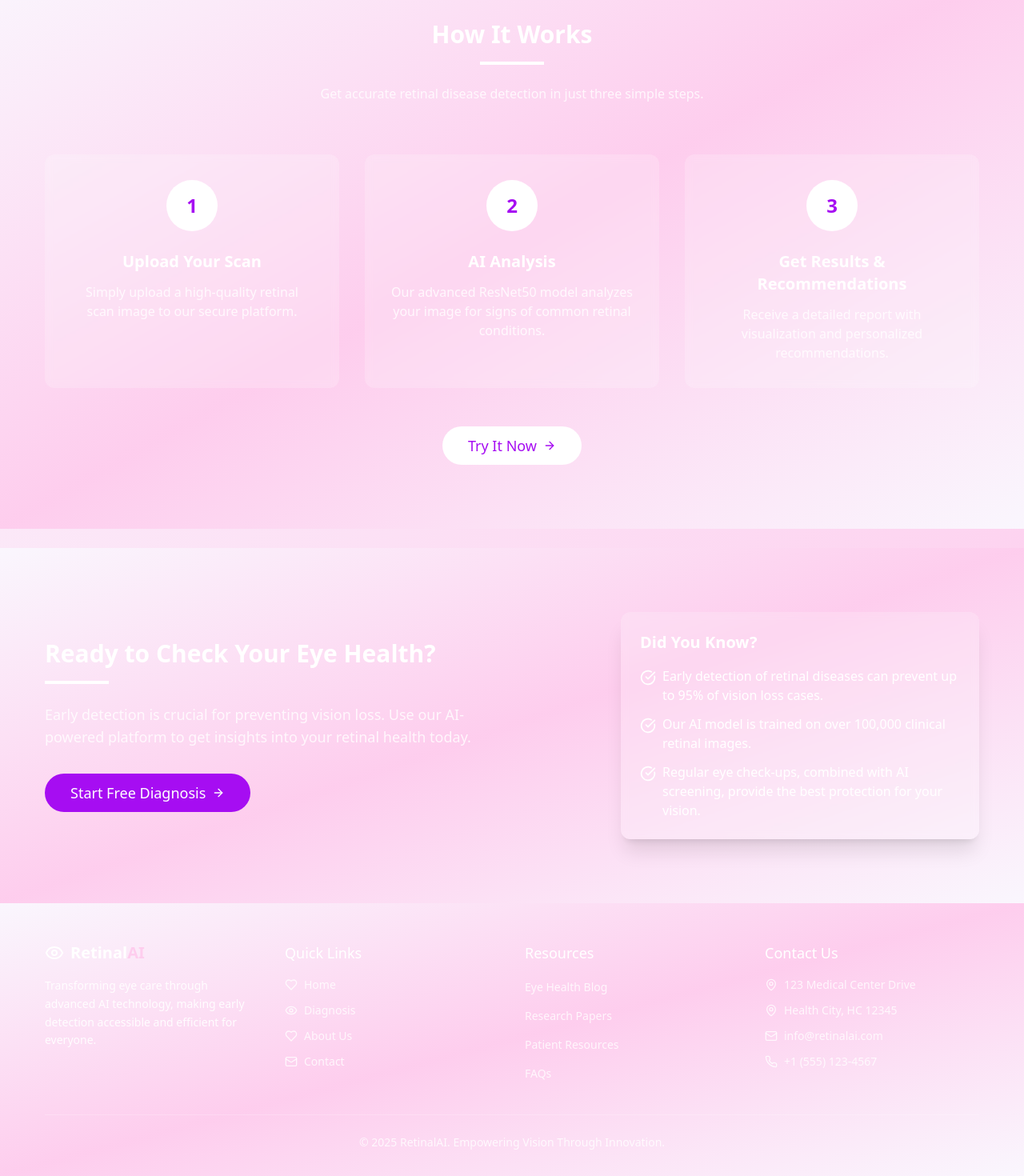
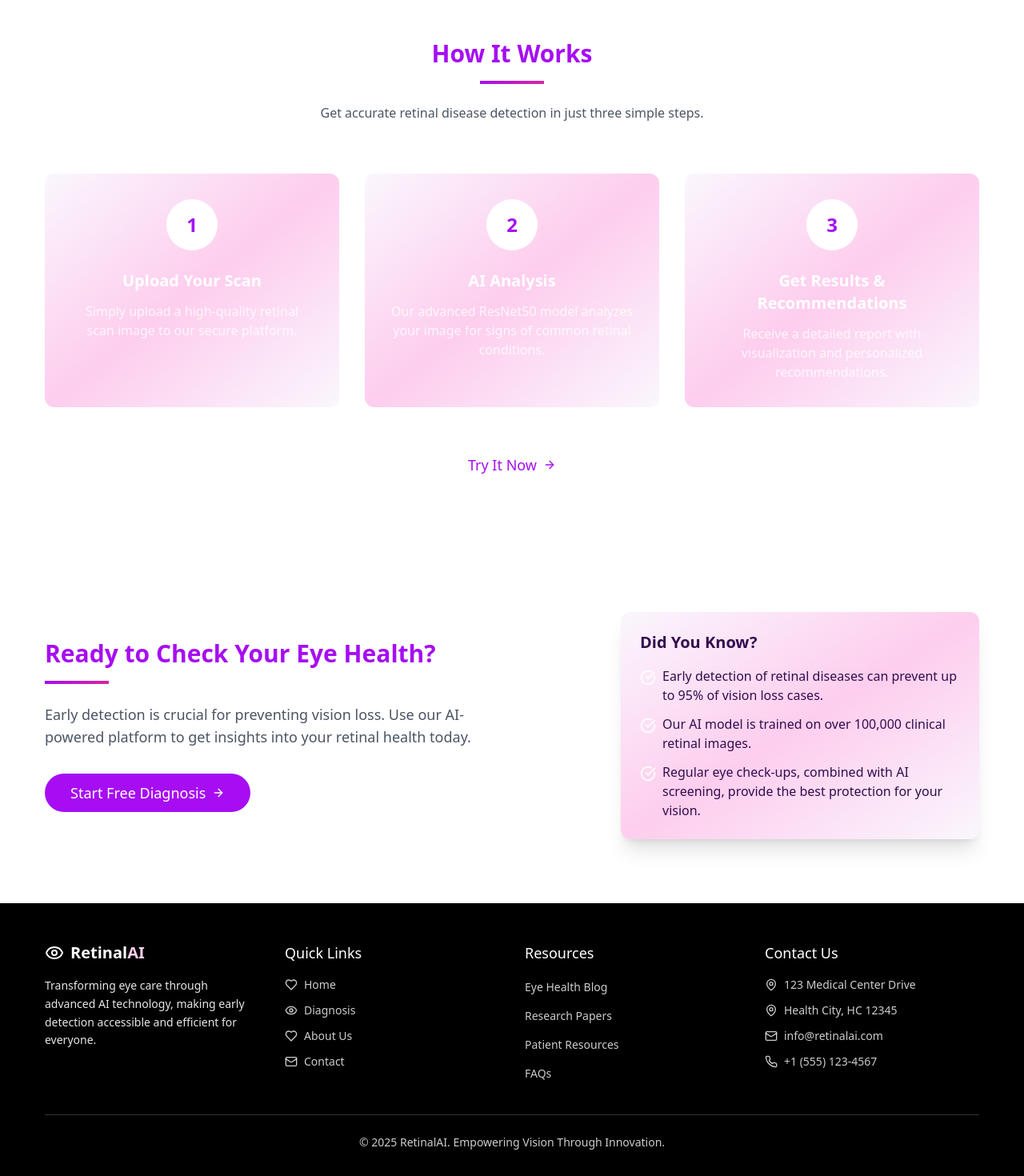
Before and after one commit to neeraj12341/retinal-ai, a React (Vite) app: page / in a window 1280 px wide. Shown: the part 1191-2661 px from the top of the page at 80% size. Built offline with nearby package versions, Linux system fonts and the light colour scheme.

Commit message:
feat: Update page styling and content
- Modified background colors for specific sections in the Home and Diagnosis pages.
- Removed the FAQs section from the Footer component.

```diff
--- a/src/components/Footer.tsx
+++ b/src/components/Footer.tsx
@@ -3,7 +3,7 @@ import { Eye, Heart, Mail, Phone, MapPin } from "lucide-react";
 
 const Footer = () => {
   return (
-    <footer className="bg-gradient-to-br from-background via-accent to-background text-white pt-12 pb-8 px-6">
+    <footer className="bg-black text-white pt-12 pb-8 px-6">
       <div className="container mx-auto">
         <div className="grid grid-cols-1 md:grid-cols-4 gap-8">
           <div className="col-span-1">
--- a/src/pages/Diagnosis.tsx
+++ b/src/pages/Diagnosis.tsx
@@ -1,4 +1,3 @@
-
 import { useState } from "react";
 import { Button } from "@/components/ui/button";
 import { Card, CardContent } from "@/components/ui/card";
@@ -9,12 +8,9 @@ import {
 import { toast } from "sonner";
 import { Eye, Upload, AlertTriangle, CheckCircle } from "lucide-react";
 
-// For demo purposes - this would be replaced by actual model prediction
 const mockPrediction = (file: File): Promise<any> => {
   return new Promise((resolve) => {
-    // Simulate API delay
     setTimeout(() => {
-      // Random prediction for demo purposes
       const diseases = ["Cataract", "AMD", "DR", "Glaucoma", "Healthy"];
       const randomIndex = Math.floor(Math.random() * diseases.length);
       const disease = diseases[randomIndex];
@@ -34,7 +30,6 @@ const mockPrediction = (file: File): Promise<any> => {
           Healthy: 0.05 + Math.random() * 0.1,
         };
 
-        // Distribute remaining probability
         const remaining = 1 - confidenceScores[disease] - confidenceScores.Healthy;
         const otherDiseases = diseases.filter(d => d !== disease && d !== "Healthy");
         otherDiseases.forEach((d, i) => {
@@ -56,7 +51,6 @@ const mockPrediction = (file: File): Promise<any> => {
   });
 };
 
-// Health tips based on diagnosis
 const healthTips = {
   Cataract: [
     "Schedule an appointment with an ophthalmologist for a complete evaluation",
@@ -90,7 +84,6 @@ const healthTips = {
   ]
 };
 
-// COLORS for charts
 const COLORS = ["#C471F5", "#F377AB", "#84FAB0", "#8FD3F4", "#FFD1FF"];
 const COLOR_MAP = {
   Cataract: "#C471F5",
@@ -110,7 +103,6 @@ const Diagnosis = () => {
     if (e.target.files && e.target.files[0]) {
       const file = e.target.files[0];
 
-      // Check if it's an image
       if (!file.type.includes('image/')) {
         toast.error("Please upload an image file");
         return;
@@ -118,14 +110,12 @@ const Diagnosis = () => {
 
       setSelectedFile(file);
 
-      // Create image preview
       const reader = new FileReader();
       reader.onload = (event) => {
         setImagePreview(event.target?.result as string);
       };
       reader.readAsDataURL(file);
 
-      // Reset any previous results
       setResult(null);
     }
   };
@@ -139,12 +129,9 @@ const Diagnosis = () => {
     setIsAnalyzing(true);
 
     try {
-      // In a real implementation, this would call your backend API
-      // that interfaces with the TensorFlow model
       const prediction = await mockPrediction(selectedFile);
       setResult(prediction);
 
-      // Show toast notification based on result
       if (prediction.prediction === "Healthy") {
         toast.success("Good news! No retinal diseases detected.");
       } else {
@@ -301,9 +288,8 @@ const Diagnosis = () => {
         </Card>
       </div>
 
-      {/* Recommendations Section */}
       {result && (
-        <Card className="mt-8 border-none shadow-xl overflow-hidden rounded-2xl">
+        <Card className="mt-8 border-none shadow-xl overflow-hidden rounded-2xl bg-white">
           <div className="h-2 bg-gradient-to-r from-primary to-secondary"></div>
           <CardContent className="p-6">
             <h2 className="text-2xl font-semibold mb-4 bg-clip-text text-transparent bg-gradient-to-r from-primary to-secondary">Recommendations</h2>
--- a/src/pages/Home.tsx
+++ b/src/pages/Home.tsx
@@ -56,7 +56,7 @@ const Home = () => {
         </div>
       </section>
 
-      {/* Features Section with enhanced contrast */}
+      {/* Features Section */}
       <section className="py-20 px-6 bg-gradient-to-br from-background via-accent to-background">
         <div className="container mx-auto">
           <div className="text-center mb-16">
@@ -85,18 +85,18 @@ const Home = () => {
       </section>
 
       {/* How It Works Section */}
-      <section className="py-20 px-6 bg-gradient-to-br from-background via-accent to-background -mt-6 mb-6">
+      <section className="py-20 px-6 bg-white">
         <div className="container mx-auto">
           <div className="text-center mb-16">
-            <h2 className="text-3xl font-bold mb-4 text-white">How It Works</h2>
-            <div className="h-1 w-20 bg-white mx-auto mb-6"></div>
-            <p className="text-white/80 max-w-2xl mx-auto">
+            <h2 className="text-3xl font-bold mb-4 text-primary">How It Works</h2>
+            <div className="h-1 w-20 bg-gradient-to-r from-primary to-secondary mx-auto mb-6"></div>
+            <p className="text-gray-600 max-w-2xl mx-auto">
               Get accurate retinal disease detection in just three simple steps.
             </p>
           </div>
 
           <div className="grid grid-cols-1 md:grid-cols-3 gap-8">
-            <div className="bg-white/20 backdrop-blur-sm p-8 rounded-xl text-center transform hover:scale-105 transition-all duration-300">
+            <div className="bg-gradient-to-br from-background via-accent to-background p-8 rounded-xl text-center transform hover:scale-105 transition-all duration-300">
               <div className="w-16 h-16 bg-white rounded-full flex items-center justify-center mx-auto mb-6">
                 <span className="text-primary font-bold text-2xl">1</span>
               </div>
@@ -106,7 +106,7 @@ const Home = () => {
               </p>
             </div>
 
-            <div className="bg-white/20 backdrop-blur-sm p-8 rounded-xl text-center transform hover:scale-105 transition-all duration-300">
+            <div className="bg-gradient-to-br from-background via-accent to-background p-8 rounded-xl text-center transform hover:scale-105 transition-all duration-300">
               <div className="w-16 h-16 bg-white rounded-full flex items-center justify-center mx-auto mb-6">
                 <span className="text-primary font-bold text-2xl">2</span>
               </div>
@@ -116,7 +116,7 @@ const Home = () => {
               </p>
             </div>
 
-            <div className="bg-white/20 backdrop-blur-sm p-8 rounded-xl text-center transform hover:scale-105 transition-all duration-300">
+            <div className="bg-gradient-to-br from-background via-accent to-background p-8 rounded-xl text-center transform hover:scale-105 transition-all duration-300">
               <div className="w-16 h-16 bg-white rounded-full flex items-center justify-center mx-auto mb-6">
                 <span className="text-primary font-bold text-2xl">3</span>
               </div>
@@ -141,13 +141,13 @@ const Home = () => {
       </section>
 
       {/* CTA Section */}
-      <section className="py-20 px-6 bg-gradient-to-br from-background via-accent to-background text-white">
+      <section className="py-20 px-6 bg-white">
         <div className="container mx-auto">
           <div className="grid grid-cols-1 lg:grid-cols-2 gap-12 items-center">
             <div>
-              <h2 className="text-3xl font-bold mb-4">Ready to Check Your Eye Health?</h2>
-              <div className="h-1 w-20 bg-white mb-6"></div>
-              <p className="text-lg mb-8 text-white/80">
+              <h2 className="text-3xl font-bold mb-4 text-primary">Ready to Check Your Eye Health?</h2>
+              <div className="h-1 w-20 bg-gradient-to-r from-primary to-secondary mb-6"></div>
+              <p className="text-lg mb-8 text-gray-600">
                 Early detection is crucial for preventing vision loss. Use our AI-powered platform to get
                 insights into your retinal health today.
               </p>
@@ -162,7 +162,7 @@ const Home = () => {
               </Button>
             </div>
             <div className="max-w-md mx-auto lg:mx-0 lg:ml-auto">
-              <div className="bg-white/20 backdrop-blur-sm p-6 rounded-xl shadow-xl text-white">
+              <div className="bg-gradient-to-br from-background via-accent to-background p-6 rounded-xl shadow-xl">
                 <h3 className="font-bold text-xl mb-4">Did You Know?</h3>
                 <ul className="space-y-3">
                   <li className="flex items-start">
```
